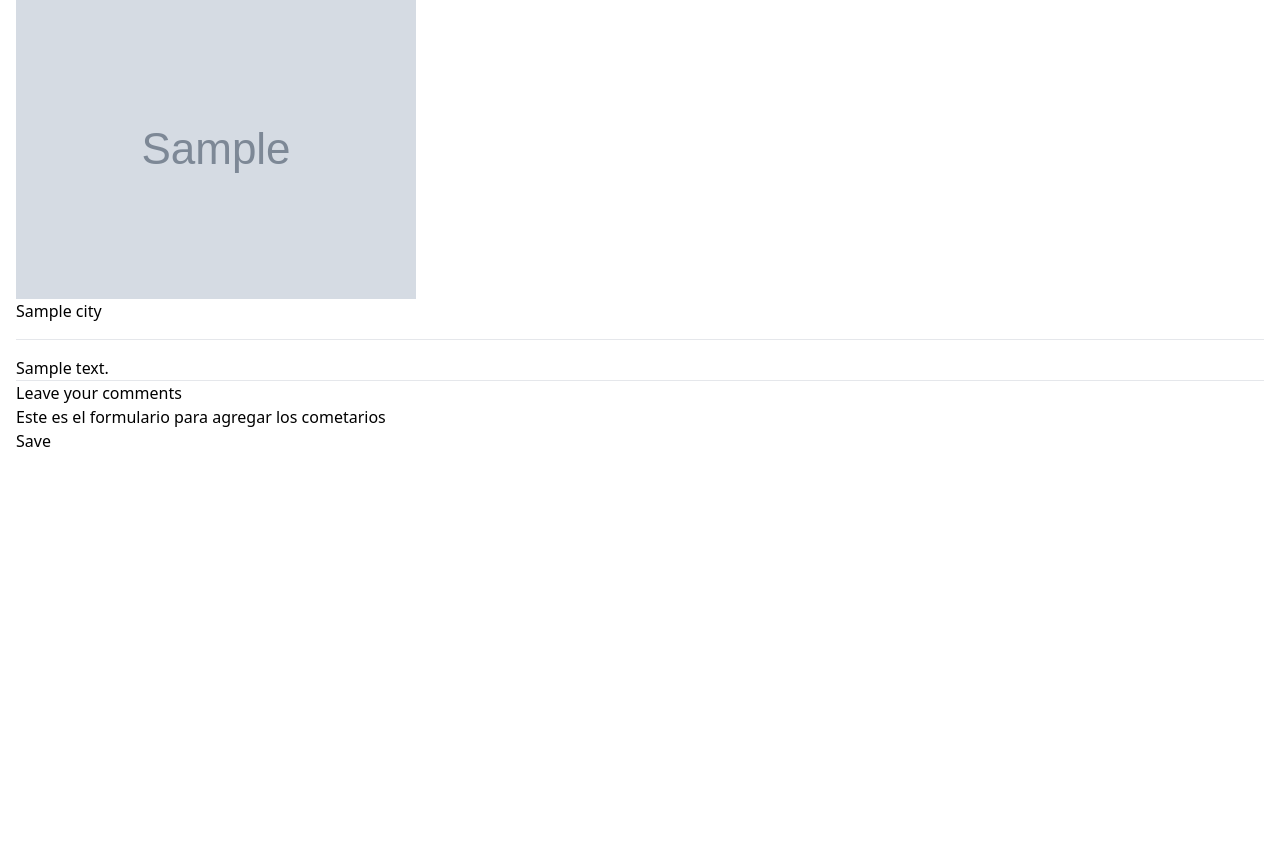
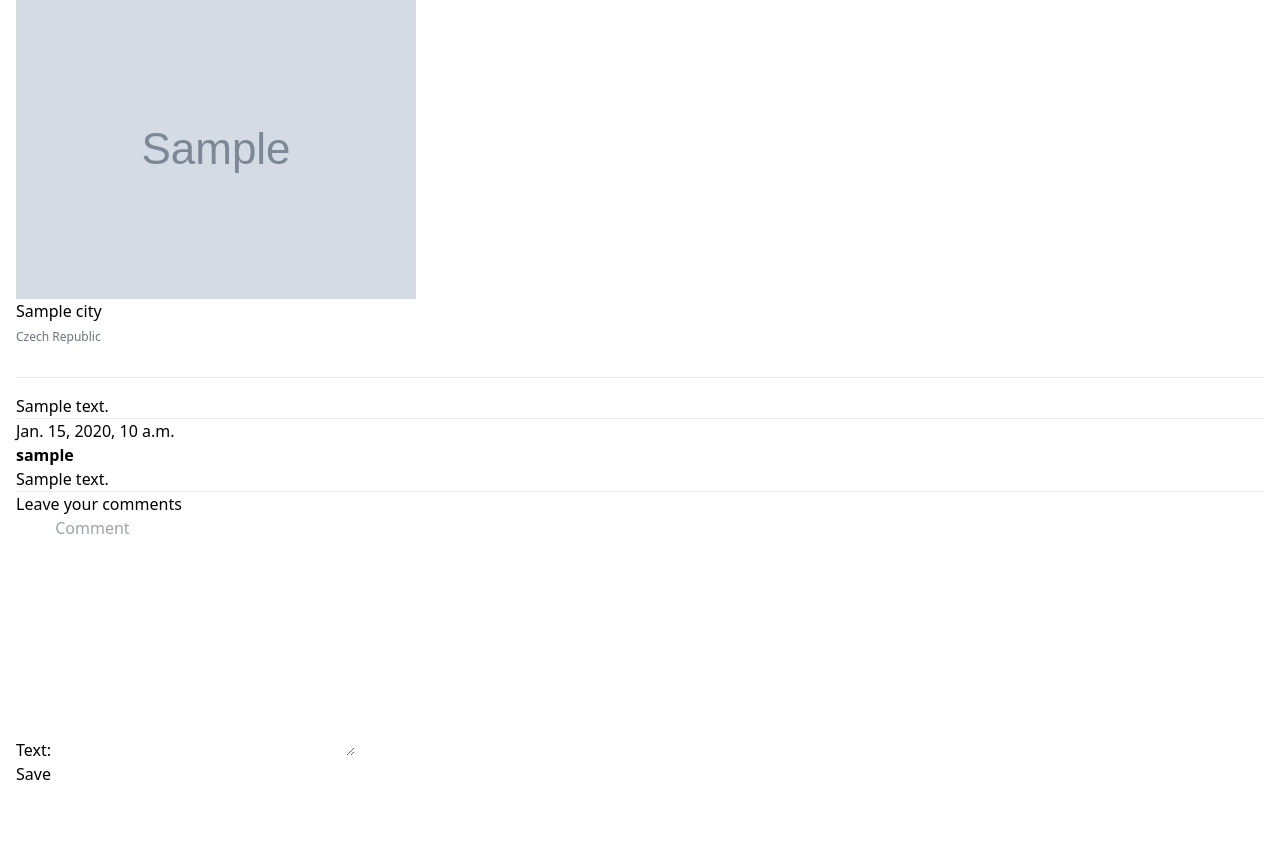
Before and after one commit to YeferzonQuisoboni/Bootcamp_Django, a Django app: page /city/1 in a window 1280 px wide. Shown: the part 233-1099 px from the top of the page. Before the commit the page ends 680 px from the top, so only its background shows below. Run offline with Django 4.2, Linux system fonts and the light colour scheme; tables that the repository leaves empty hold one stand-in row (values such as "Sample post"); grey boxes marked "Sample" are stand-in pictures; some libraries are stand-ins or nearby versions; some web fonts are replaced.

Commit message:
Se agrega modelo Comment, view crete_new_comment, se registra ruta view y se adiciona path a las url, adicionalmente se crea formulario para recibir los comentarios del usuario y guardarlos en la bd

```diff
--- a/citiesapp/admin.py
+++ b/citiesapp/admin.py
@@ -1,6 +1,7 @@
 from django.contrib import admin
-from .models import City
+from .models import City, Comment
 
 # Register your models here.
 
 admin.site.register(City)
+admin.site.register(Comment)
--- /dev/null
+++ b/citiesapp/forms.py
@@ -0,0 +1,28 @@
+from django import forms
+from django.forms import TextInput, Textarea
+
+from .models import Comment
+
+class CommentForm(forms.ModelForm):
+
+    class Meta:
+        model = Comment
+        fields = ('text', )
+
+        #En caso de que se quiera aplicar estilos al form
+        widgets = {
+            'author': TextInput(attrs={
+                'class': "form-control",
+                'style': 'max-width: 300px;',
+                'placeholder': 'Author',
+                'id': 'formName'
+                }),
+            'text': Textarea(attrs={
+                'class': "form-control",
+                'placeholder': 'Comment',
+                'style': 'max-width: 300px;',
+                'id': 'formComment'
+                })
+        }
+
+#Se crea formulario para los Comments
--- a/citiesapp/models.py
+++ b/citiesapp/models.py
@@ -1,14 +1,17 @@
 from django.db import models
 from django.utils import timezone
+from django.contrib.auth.models import User
+
+from django_countries.fields import CountryField
 
 # Create your models here.
 
 class City(models.Model):
     name = models.CharField(max_length=100)
-    description = models.CharField(max_length=2000)
+    description = models.TextField()
     image = models.ImageField(upload_to='citiesapp/photos')
     population = models.IntegerField()
-    country = models.CharField(max_length=100)
+    country = CountryField()
     created_date = models.DateTimeField(default=timezone.now)
     published_date = models.DateTimeField(blank=True, null=True)
 
@@ -17,3 +20,13 @@ class City(models.Model):
 
     class Meta:
         verbose_name_plural = 'Cities'
+
+
+class Comment(models.Model):
+    user = models.ForeignKey(User, on_delete=models.CASCADE)
+    city = models.ForeignKey(City, on_delete=models.CASCADE)
+    text = models.TextField()
+    created_date = models.DateTimeField(default=timezone.now)
+
+    def __str__(self):
+        return self.text
--- a/citiesapp/templates/cities.html
+++ b/citiesapp/templates/cities.html
@@ -15,7 +15,7 @@
                 </div>
                 <span class="inline-block mb-4 text-xs text-gray-500">{{ city.created_date }}</span>
                 <h2 class="mb-0 text-2xl font-semibold font-heading">{{ city.name }}</h2>
-                <span class="inline-block mb-4 text-xs text-gray-500">{{ city.country }}</span>
+                <span class="inline-block mb-4 text-xs text-gray-500">{{ city.country.name }}</span>
                 <p class="mb-4 text-gray-500 leading-relaxed">{{ city.description|slice:"150" }} </p>
                 <a class="text-lg font-medium text-yellow-500 underline hover:no-underline" href="{% url 'city' id=city.id %}">Leer mas</a>
                 </div>
--- a/citiesapp/templates/city.html
+++ b/citiesapp/templates/city.html
@@ -10,6 +10,7 @@
             <div class="col">
                 <div class="jumbotron">
                     <h1 class="display_4">{{ city.name}}</h1>
+                    <span class="inline-block mb-4 text-xs text-gray-500">{{ city.country.name }} <i class="{{ city.country.flag_css }}"></i></span>
                     <hr class="my-4">
                     <p>{{city.description}}</p>
                 </div>
@@ -17,10 +18,21 @@
         </div>
         <hr>
 
+        {% for comment in comments %}
+        <div class="comment">
+            <div class="data">{{comment.created_date}}</div>
+            <strong>{{comment.user}}</strong>
+            <p>{{comment.text}}</p>
+        </div>
+        <hr>
+        {% endfor %}
+
         <div class="container">
             <h2>Leave your comments</h2>
-            <form action="/" method="POST" class="post-form">
-                <p>Este es el formulario para agregar los cometarios</p>
+            <form action="{% url 'create_new_comment' id=city.id %}" method="POST" class="post-form">
+                {% csrf_token %}
+                {{ form }}
+                <br>
                 <button type="submit" class="save btn btn-dark">Save</button>
             </form>
         </div>
--- a/citiesapp/urls.py
+++ b/citiesapp/urls.py
@@ -4,4 +4,5 @@ from . import views
 urlpatterns = [
     path('', views.index, name='index'),
     path('city/<int:id>', views.get_city, name='city'),
+    path('city/<int:id>/create_new_comment', views.create_new_comment, name='create_new_comment'),
 ]
--- a/citiesapp/views.py
+++ b/citiesapp/views.py
@@ -1,6 +1,8 @@
-from django.shortcuts import render
+from django.shortcuts import render, redirect
 from django.http import HttpResponse
-from .models import City
+from .models import City, Comment
+
+from .forms import CommentForm
 
 #import libreria de todos los paises
 
@@ -14,4 +16,23 @@ def index(request):
 def get_city(request, id):
     city = City.objects.get(id=id)
 
-    return render(request, 'city.html', {'city':city})
+    comments = Comment.objects.filter(city=id) # 3. se trae los comentarios (objetos) de la ciudad que corresponda al id de la idad que se recibe por parametro
+
+    comment_form = CommentForm() # 1 Se crea instacia de CommentForm()
+
+    return render(request, 'city.html', {'city':city, 'form':comment_form, 'comments': comments})
+
+def create_new_comment(request, id): # 2. Se creo function create_new_comment()
+    if request.method == 'POST':
+
+        form = CommentForm(request.POST) #Genera instancia del modelo CommentForm y la guarda en form
+
+        if form.is_valid():
+            new_comment =  form.save(commit=False) #Guardar comentario
+            new_comment.user = request.user #se obtiene usuario del request
+            new_comment.city = City.objects.get(id=id) # Se obtiene la ciudad desde e modelo ciudad
+            new_comment.save() #Guardar comentario en la BD
+
+        return redirect('city', id=id)
+    else:
+        return redirect('city', id=id)
--- a/templates/base.html
+++ b/templates/base.html
@@ -10,6 +10,7 @@
     <link rel="stylesheet" href="https://rsms.me/inter/inter.css">
     <script src="js/main.js"></script>
     <script src="https://cdn.tailwindcss.com"></script>
+    <link rel="stylesheet" href="{% static 'flags/sprite.css' %}">
     <link rel="stylesheet" href="{% static 'style.css' %}"> <!--Para estilos propios-->
 </head>
 <body class="antialiased bg-body text-body font-body">
@@ -19,6 +20,7 @@
                 <div class="max-w-3xl mb-20 mx-auto text-center">
                     <!--<span class="text-xs text-blue-400 font-semibold"><a href="/products/create">Nuevo producto</a></span>-->
                     <h2 class="mt-8 mb-10 text-4xl font-semibold font-heading"><a href="/">Ciudades del Mundo</a></h2>
+                    <h3>{{ user.username }}</h3>
                 </div>
 
             {% block content %}
--- a/travel/urls.py
+++ b/travel/urls.py
@@ -15,11 +15,12 @@ Including another URLconf
 """
 from django.contrib import admin
 from django.urls import path, include
-#Par aimporta imagenes
+#Para importar imagenes
 from django.conf import settings
 from django.conf.urls.static import static
 
 urlpatterns = [
     path('', include('citiesapp.urls')),
     path('admin/', admin.site.urls),
+    path('accounts/', include('django.contrib.auth.urls')), #Se  agrega ruta
 ] + static(settings.MEDIA_URL, document_root=settings.MEDIA_ROOT)
```
Also changed, not shown: comandos.txt (+9 -7 lines), requiremets.txt (added, +8 -0 lines), settings/base.py (+8 -0 lines), templates/registration/login.html (added, +41 -0 lines), citiesapp/migrations/0002_alter_city_options.py (added), citiesapp/migrations/0003_alter_city_country.py (added), citiesapp/migrations/0004_alter_city_description_comment.py (added).
